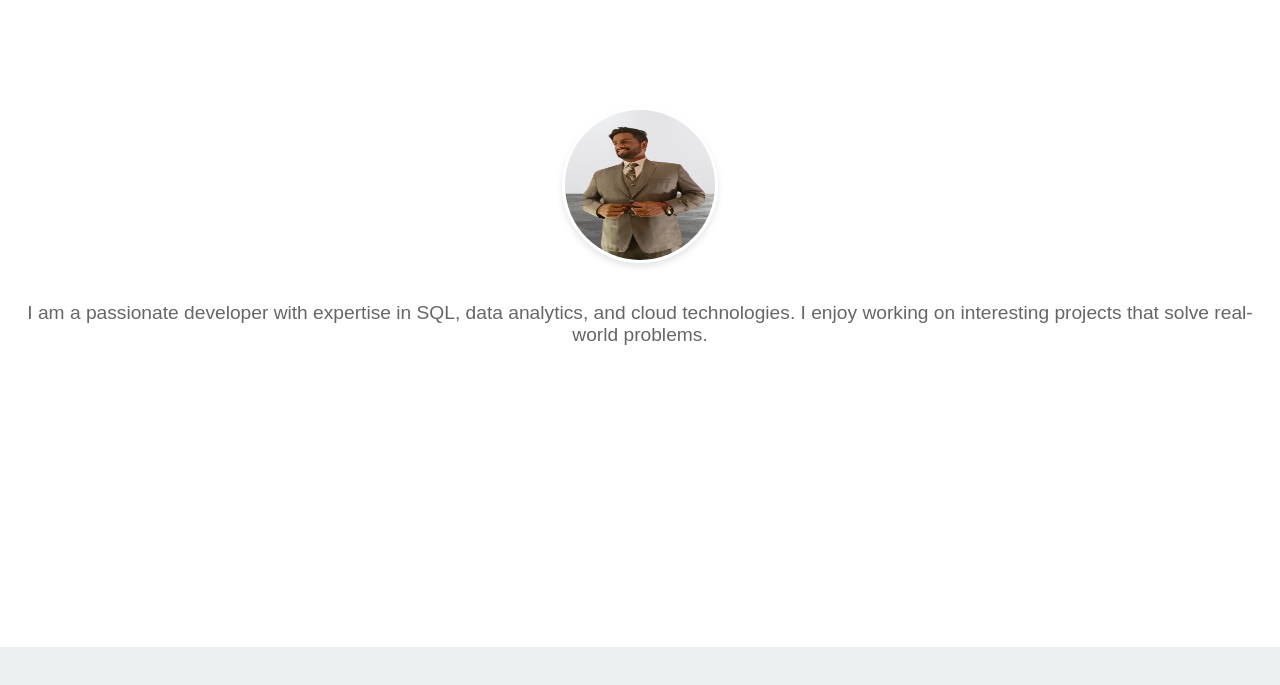
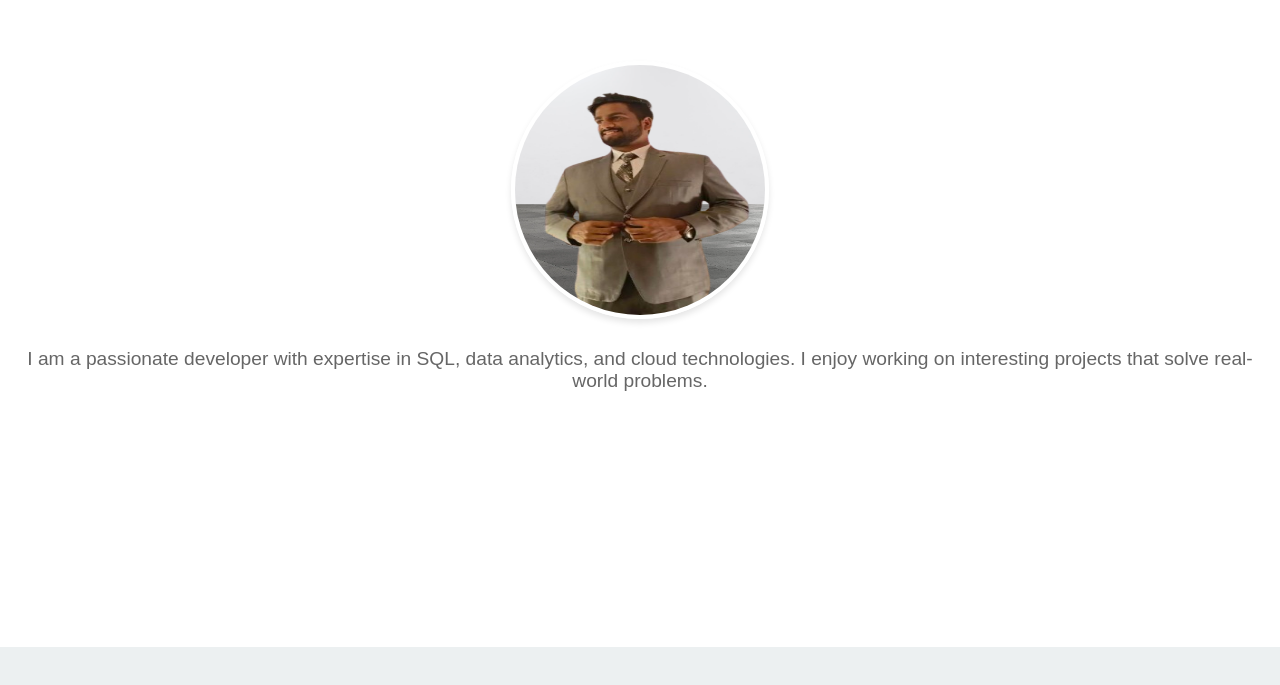
Before and after one commit to darshankapadia/portfolio, a plain HTML site: page index.html in a window 1280 px wide. Shown: the part 1053-1738 px from the top of the page. Drawn offline with nearby package versions, Linux system fonts and the light colour scheme.

Commit message:
Update styles.css

```diff
--- a/styles.css
+++ b/styles.css
@@ -180,45 +180,6 @@ header {
     text-align: center; /* Center the main content in the header */
 }
 
-/* About Me Section */
-/* .about-me { */
-    /* display: flex; */
-    /* justify-content: center; /* Center the content horizontally */ */
-    /* align-items: center; /* Center the content vertically */ */
-    /* padding: 50px 20px; /* Add padding for spacing */ */
-    /* background-color: #f7f7f9; /* Light background for contrast */ */
-/* } */
-
-/* .about-container { */
-    /* background-color: #ffffff; /* White background for the container */ */
-    /* border: 2px solid #48AAAD; /* Add a border to emphasize the rectangle */ */
-    /* border-radius: 20px; /* Rounded edges */ */
-    /* padding: 30px 40px; /* Add spacing inside the container */ */
-    /* box-shadow: 0px 8px 15px rgba(0, 0, 0, 0.1); /* Subtle shadow for a modern look */ */
-    /* max-width: 800px; /* Limit the container's width */ */
-    /* text-align: center; /* Center-align text inside the container */ */
-    /* animation: fadeIn 1.5s ease; /* Apply custom fade-in animation */ */
-/* } */
-
-/* Heading styles */
-/* .about-container h2 { */
-    /* font-size: 2em; */
-    /* color: #2c3e50; */
-    /* margin-bottom: 15px; */
-/* } */
-
-/* /* Paragraph styles */ */
-/* .about-container p { */
-    /* font-size: 1.2em; */
-    /* line-height: 1.6; */
-    /* color: #555555; */
-/* } */
-
-/* /* Animated text (optional) */ */
-/* .animated-text { */
-    /* display: inline-block; /* Allows animation to work properly */ */
-    /* animation: slideIn 2s ease forwards; /* Slide-in effect for text */ */
-/* } */
 
 /* Slide-in keyframes */
 @keyframes slideIn {
@@ -326,13 +287,13 @@ body, html {
     color: white;
 }
 
-.profile-image {
-    width: 150px;
-    height: 150px;
-    border-radius: 50%;
-    border: 3px solid white;
-    margin-bottom: 20px;
-}
+/* .profile-image { */
+    /* width: 150px; */
+    /* height: 150px; */
+    /* border-radius: 50%; */
+    /* border: 3px solid white; */
+    /* margin-bottom: 20px; */
+/* } */
 
 html {
     scroll-behavior: smooth; /* Enable smooth scrolling */
```
